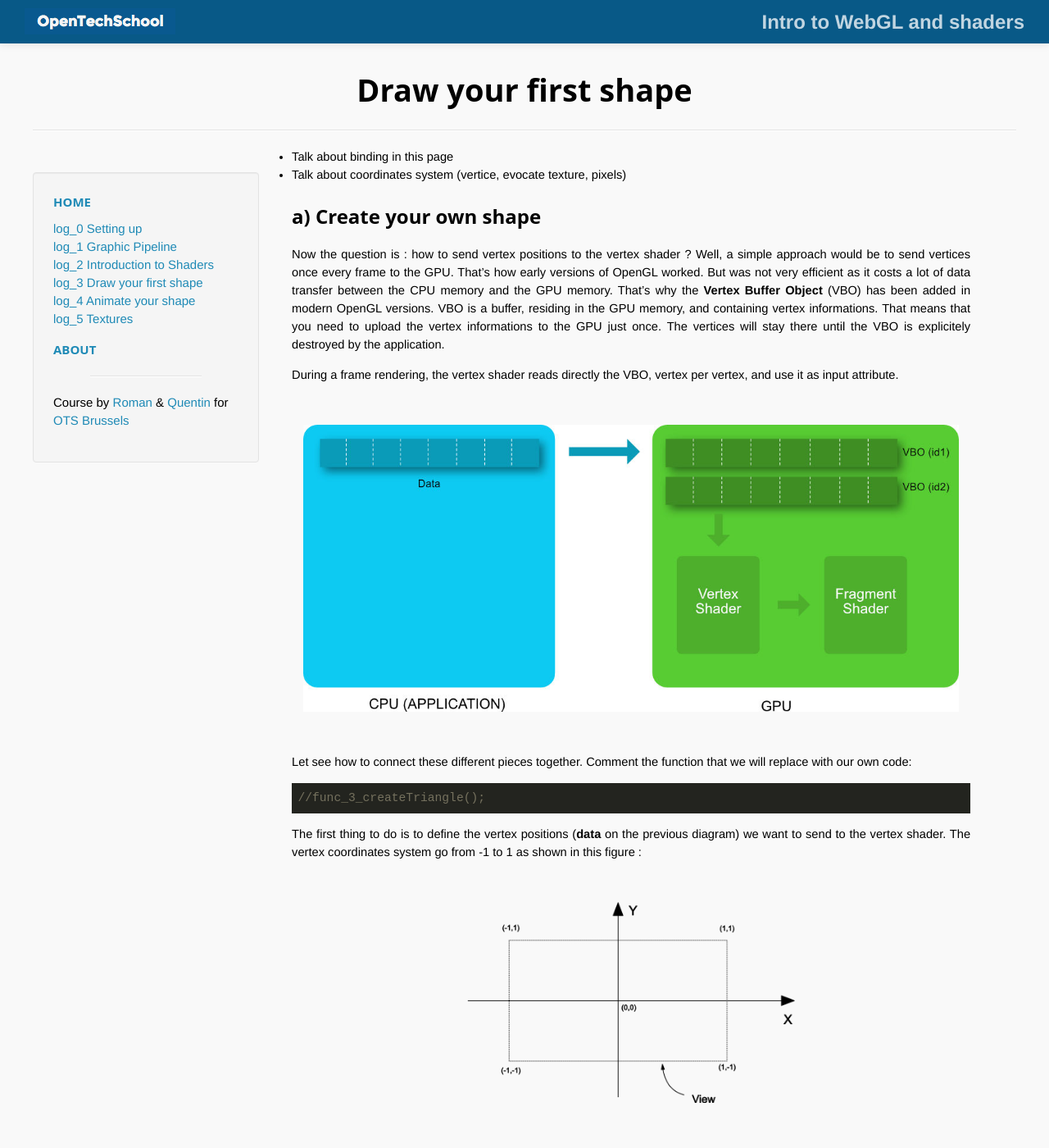
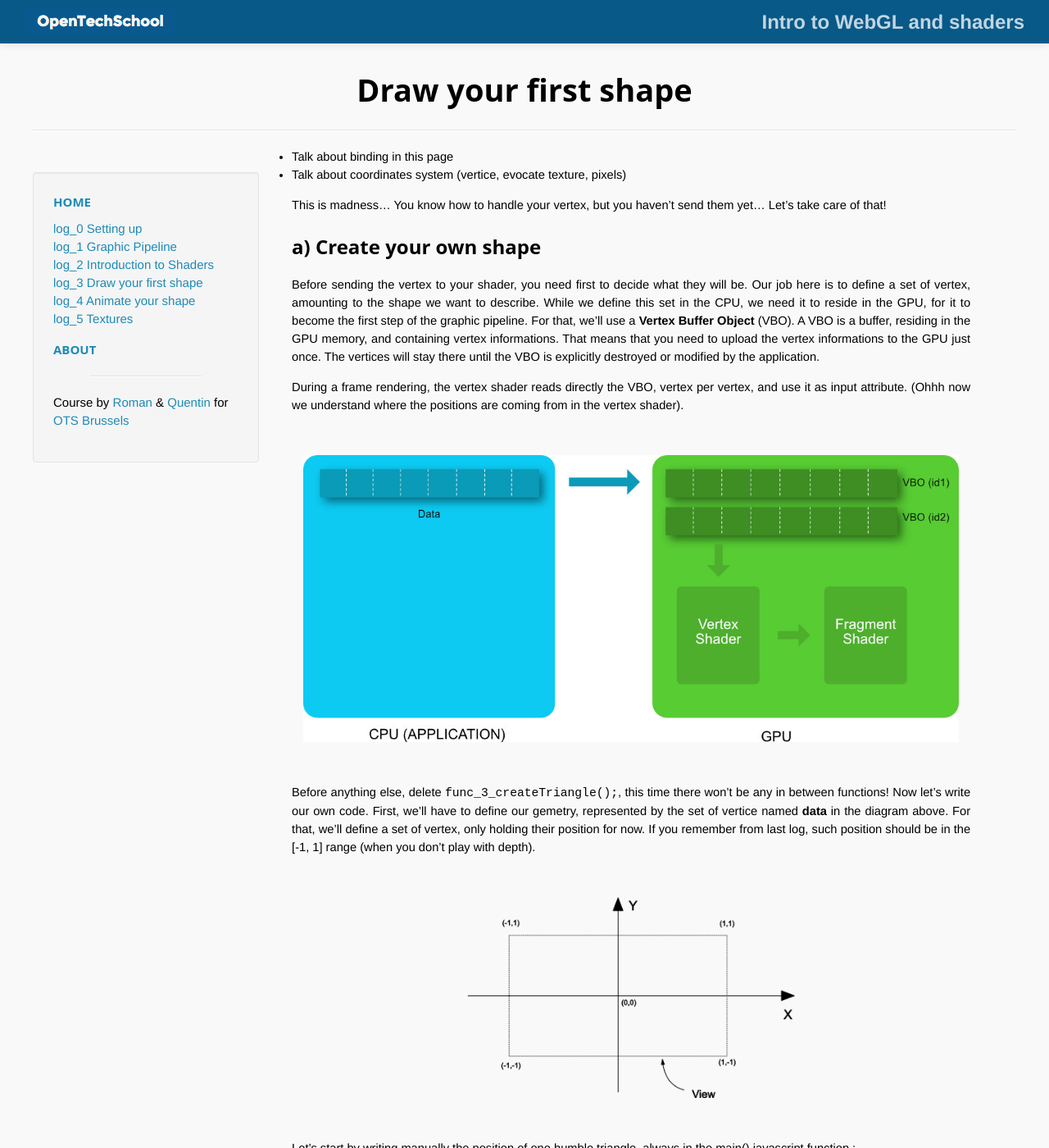
Before and after one commit to OpenTechSchool-Brussels/intro-to-webGL-and-shaders, a Jekyll site: the page built from log3_draw-shape.md, in a window 1280 px wide and 1400 px high. Shown: the whole window at 82% size. Built offline with Jekyll 4.4.1, drawn with Linux system fonts in a browser that asks for light colours.

Commit message:
Update log3_draw-shape.md

```diff
--- a/log3_draw-shape.md
+++ b/log3_draw-shape.md
@@ -10,21 +10,17 @@ num: 3
 * Talk about coordinates system (vertice, evocate texture, pixels)
 
 
+This is madness... You know how to handle your vertex, but you haven't send them yet... Let's take care of that!
+
 ## a) Create your own shape
 
-Now the question is : how to send vertex positions to the vertex shader ? Well, a simple approach would be to send vertices once every frame to the GPU. That's how early versions of OpenGL worked. But was not very efficient as it costs a lot of data transfer between the CPU memory and the GPU memory. That's why the **Vertex Buffer Object** (VBO) has been added in modern OpenGL versions. VBO is a buffer, residing in the GPU memory, and containing vertex informations. That means that you need to upload the vertex informations to the GPU just once. The vertices will stay there until the VBO is explicitely destroyed by the application.
+Before sending the vertex to your shader, you need first to decide what they will be. Our job here is to define a set of vertex, amounting to the shape we want to describe. While we define this set in the CPU, we need it to reside in the GPU, for it to become the first step of the graphic pipeline. For that, we'll use a **Vertex Buffer Object** (VBO). A VBO is a buffer, residing in the GPU memory, and containing vertex informations. That means that you need to upload the vertex informations to the GPU just once. The vertices will stay there until the VBO is explicitly destroyed or modified by the application.
 
-During a frame rendering, the vertex shader reads directly the VBO, vertex per vertex, and use it as input attribute.
+During a frame rendering, the vertex shader reads directly the VBO, vertex per vertex, and use it as input attribute. (Ohhh now we understand where the positions are coming from in the vertex shader).
 
 <img class="ctr" src="./assets/webGLVBODiagram.jpg" alt="VBO diagram" width="800">
 
-Let see how to connect these different pieces together. Comment the function that we will replace with our own code:
-
-~~~ JavaScript
-//func_3_createTriangle();
-~~~
-
-The first thing to do is to define the vertex positions (**data** on the previous diagram) we want to send to the vertex shader. The vertex coordinates system go from -1 to 1 as shown in this figure :
+Before anything else, delete `func_3_createTriangle();`, this time there won't be any in between functions! Now let's write our own code. First, we'll have to define our gemetry, represented by the set of vertice named **data** in the diagram above. For that, we'll define a set of vertex, only holding their position for now. If you remember from last log, such position should be in the [-1, 1] range (when you don't play with depth).
 
 <img class="ctr" src="./assets/webGLcoordinate.png" alt="Vertex Coordinates" width="400">
 
```
